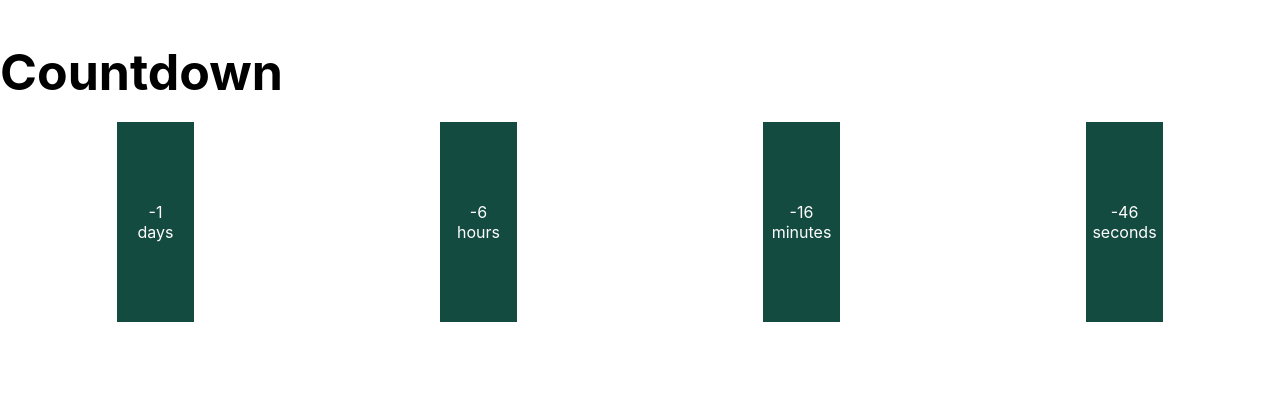
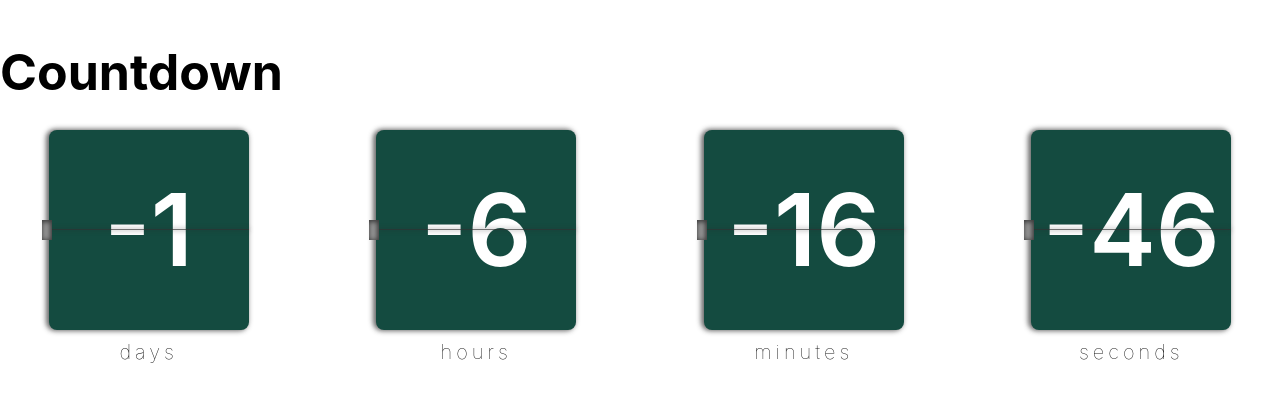
Before and after one commit to zitlallyalmazan/react-login-demo, a React (Create React App) app: page /countdown in a window 1280 px wide. Shown: the top 402 px of the page. Built offline with nearby package versions, Linux system fonts and the light colour scheme.

Commit message:
fixed-navigate-and-css-styling

```diff
--- a/src/login.js
+++ b/src/login.js
@@ -40,7 +40,7 @@ const Login = (props) => {
       localStorage.removeItem('user')
       props.setLoggedIn(false)
     } else {
-      navigate('./countdown')
+      navigate('/countdown')
     }
 
     // Authentication calls will be made here...
--- a/src/styles.css
+++ b/src/styles.css
@@ -6,7 +6,6 @@
 	margin: auto;
 	gap: 12px;
 }
-
 .countdown h2 {
 	margin-bottom: 20px;
 	font-size: 50px;
@@ -18,8 +17,75 @@
 	flex-direction: column;
 	align-items: center;
 	justify-content: center;
-    height: 200px;
+	height: 150px;
 	max-width: 150px;
+}
+
+.countdown .value {
+	font-size: 30px;
+	font-weight: 600;
 	background-color: #144b40;
 	color: white;
+	display: flex;
+	justify-content: center;
+	align-items: center;
+	border-radius: 8px;
+	width: 80px;
+	height: 80px;
+	position: relative;
+	box-shadow: -2px 0px 5px 1px #232423ad;
 }
+
+@media screen and (min-width: 550px) {
+	.countdown .content {
+		gap: 30px;
+	}
+	.countdown .value {
+		font-size: 50px;
+		width: 120px;
+		height: 120px;
+	}
+	.countdown .box {
+		height: 200px;
+		max-width: 200px;
+	}
+}
+
+@media screen and (min-width: 790px) {
+	.countdown .value {
+		font-size: 100px;
+		height: 200px;
+		width: 200px;
+	}
+	.countdown .box {
+		max-width: 200px;
+		height: 250px;
+	}
+}
+
+.countdown .value::before {
+	content: "";
+	position: absolute;
+	width: 100%;
+	height: 1px;
+	z-index: 2;
+	background-color: #313131b0;
+	box-shadow: 0px 0px 5px 0px #2e2f2ed6;
+}
+.countdown .value::after {
+	content: "";
+	position: absolute;
+	z-index: 2;
+	left: -7px;
+	width: 10px;
+	height: 20px;
+	background-color: #969696;
+	box-shadow: inset -1px 1px 5px 1px #0e0e0ead;
+}
+
+.countdown .label {
+	font-size: 20px;
+	font-weight: 100;
+	letter-spacing: 4px;
+	margin-top: 10px;
+}
```
Lines whose indentation alone changed are shown as unchanged.
